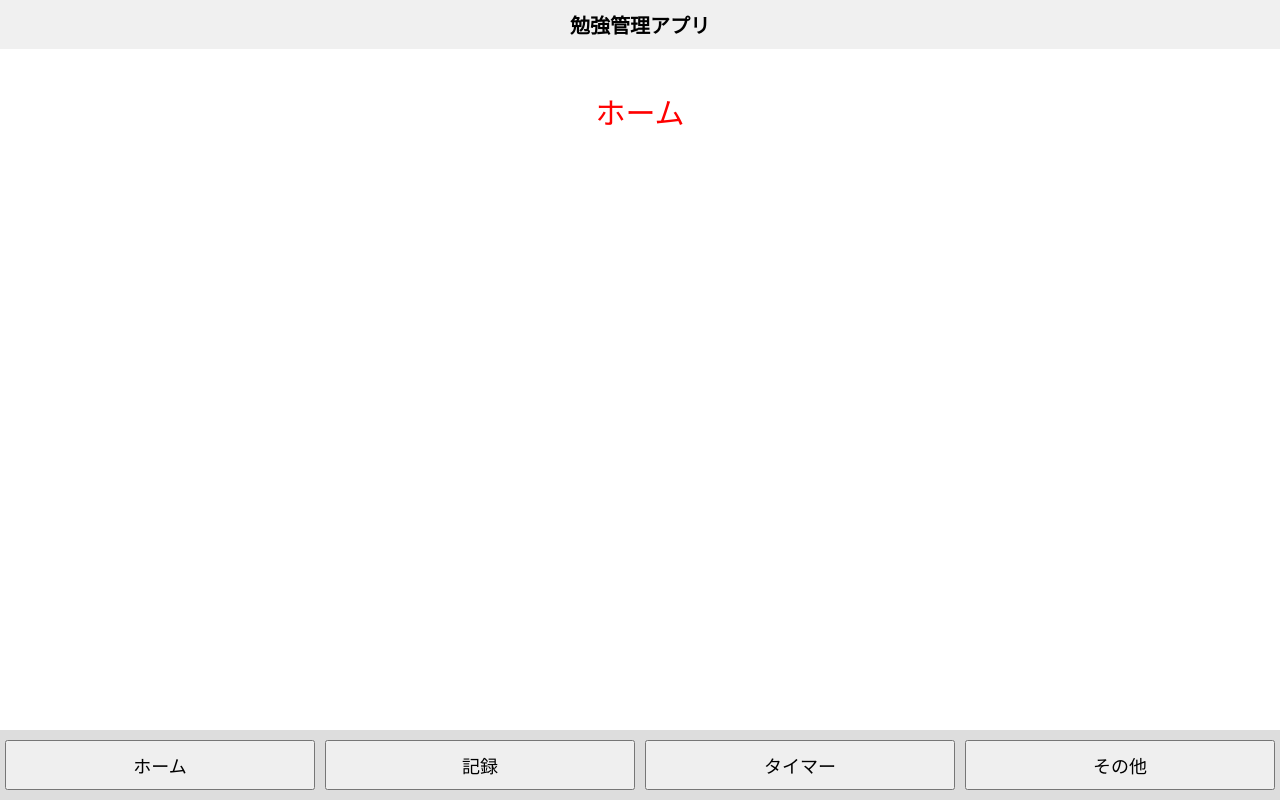
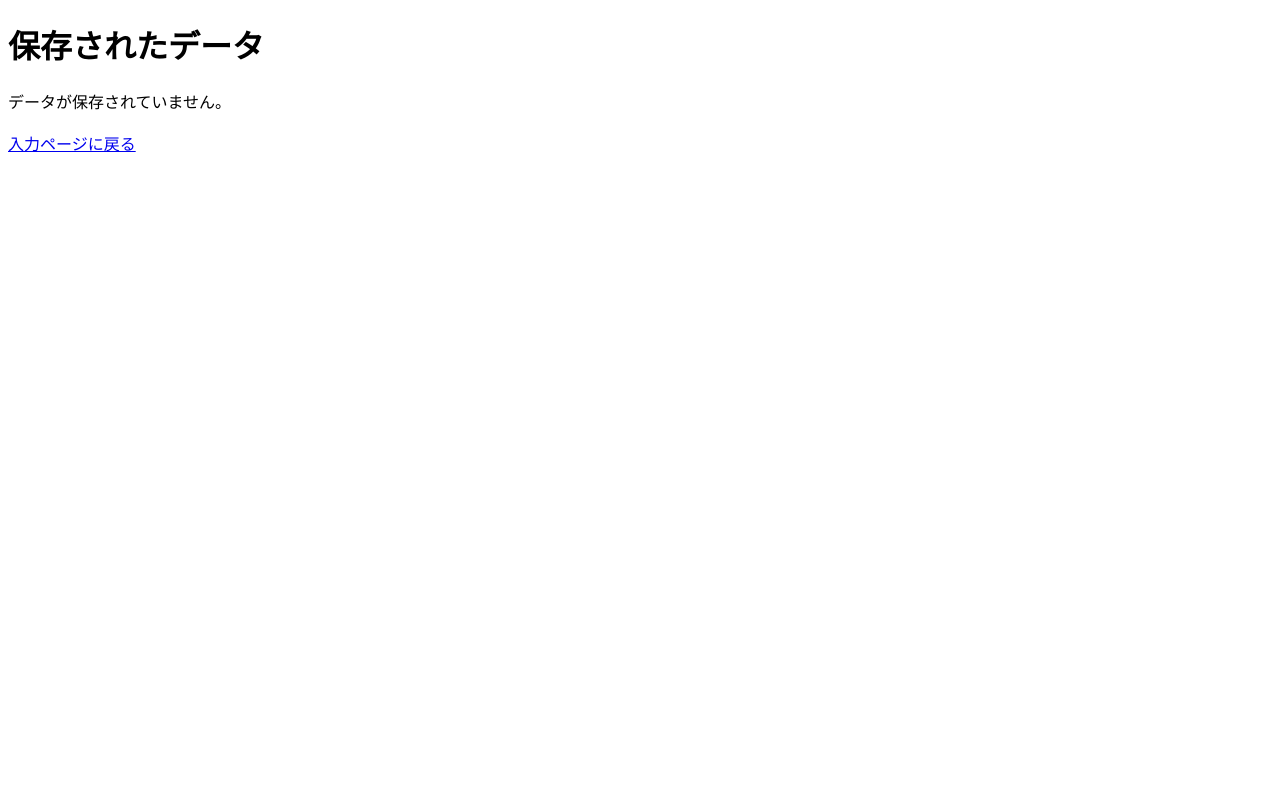
Before and after one commit to yukioroshi324/otameshi, a plain HTML site: page index.html in a window 1280 px wide. Drawn offline with Linux system fonts and the light colour scheme.

Commit message:
Update index.html

```diff
--- a/index.html
+++ b/index.html
@@ -1,65 +1,27 @@
-<!DOCTYPE html>
+<!doctype html>
 <html lang="ja">
 <head>
-  <meta charset="UTF-8">
-  <title>勉強管理アプリ</title>
-  <style>
-    body {
-      font-family: sans-serif;
-      margin: 0;
-      padding: 0;
-      text-align: center;
-    }
-    header {
-      background: #f0f0f0;
-      padding: 10px;
-      font-size: 20px;
-      font-weight: bold;
-    }
-    #content {
-      margin: 40px 0;
-      font-size: 30px;
-      color: red;
-    }
-    .menu {
-      position: fixed;
-      bottom: 0;
-      width: 100%;
-      display: flex;
-      justify-content: space-around;
-      background: #ddd;
-      padding: 10px 0;
-    }
-    .menu button {
-      flex: 1;
-      padding: 10px;
-      margin: 0 5px;
-      font-size: 18px;
-    }
-  </style>
+  <meta charset="utf-8">
+  <title>データ表示ページ</title>
 </head>
 <body>
-
-  <header>
-    勉強管理アプリ
-  </header>
-
-  <div id="content">
-    ホーム
-  </div>
-
-  <div class="menu">
-    <button onclick="showContent('ホーム')">ホーム</button>
-    <button onclick="showContent('目標')">記録</button>
-    <button onclick="showContent('カレンダー')">タイマー</button>
-    <button onclick="showContent('その他')">その他</button>
-  </div>
+  <h1>保存されたデータ</h1>
+  <div id="output"></div>
+  <br>
+  <a href="https://yukioroshi324.github.io/haipa-1/">入力ページに戻る</a>
 
   <script>
-    function showContent(text) {
-      document.getElementById("content").innerText = text;
+    const data = localStorage.getItem("userData");
+    if (data) {
+      const user = JSON.parse(data);
+      document.getElementById("output").innerHTML = `
+        <p>名前: ${user.name}</p>
+        <p>年齢: ${user.age}</p>
+        <p>好きな色: ${user.color}</p>
+      `;
+    } else {
+      document.getElementById("output").textContent = "データが保存されていません。";
     }
   </script>
-
 </body>
 </html>
```
